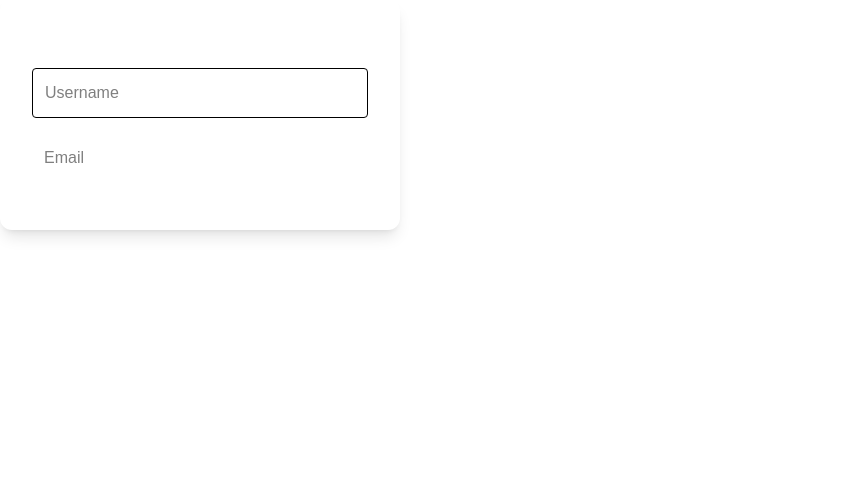
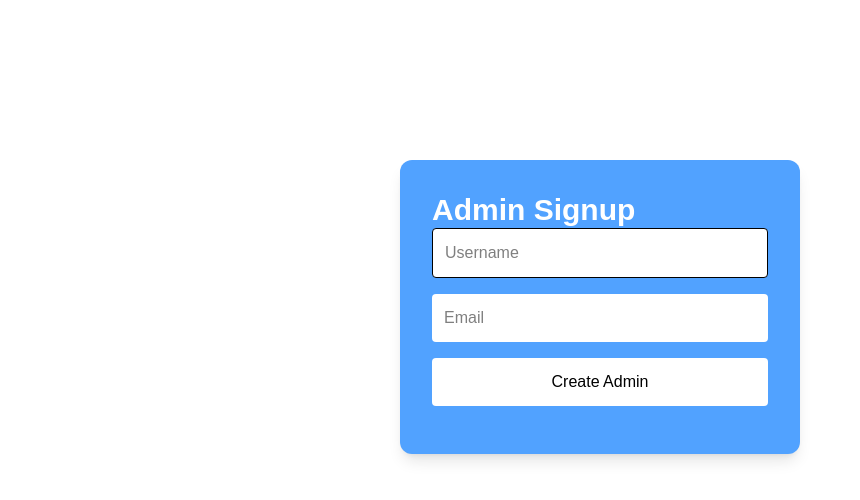
Before and after one commit to Keerthi-2025/Book-Management, a Next.js app in the folder Frontend/book/: page /Auth/admin-signup in a window 1280 px wide. Shown: the top 500 px of the page, without its empty margins (0-860 px from the left). Built offline with nearby package versions, Linux system fonts and the light colour scheme.

Commit message:
modified admin form

```diff
--- a/Frontend/book/app/Auth/admin-signup/page.jsx
+++ b/Frontend/book/app/Auth/admin-signup/page.jsx
@@ -38,10 +38,10 @@ export default function AdminSignup() {
 
     return(
     <div >
-        <div className="w-[400px] p-8 rounded-xl shadow-lg">
+        <div className="w-[400px] p-8 rounded-xl shadow-lg bg-blue-400 mt-40 ml-100">
             <h1 className="text-3xl font-bold text-white">Admin Signup</h1>
 
-            <form>
+            <form onSubmit={handleSignup}>
 
                 <input
                 type="text"
@@ -60,6 +60,21 @@ export default function AdminSignup() {
                 onChange={(e)=>setEmail(e.target.value)}
                 />
 
+               {error &&  <p className="text-red-500 ">{error}</p>}
+
+               {success && <p>{success}</p>}
+
+
+                <div>
+                     <button
+
+                     type="submit"
+                className="bg-white p-3 rounded mb-4 text-black w-full ">Create Admin</button>
+
+                </div>
+
+
+
             </form>
         </div>
     </div>
```
